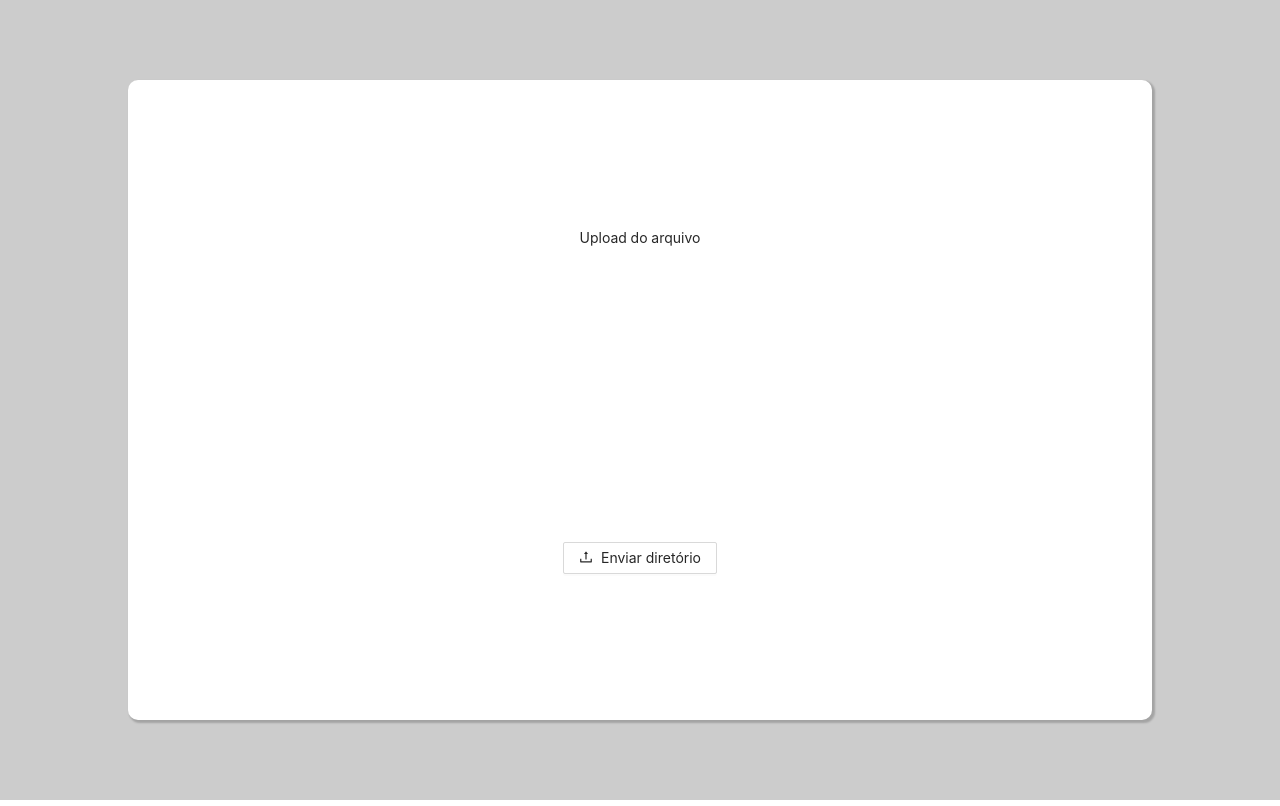
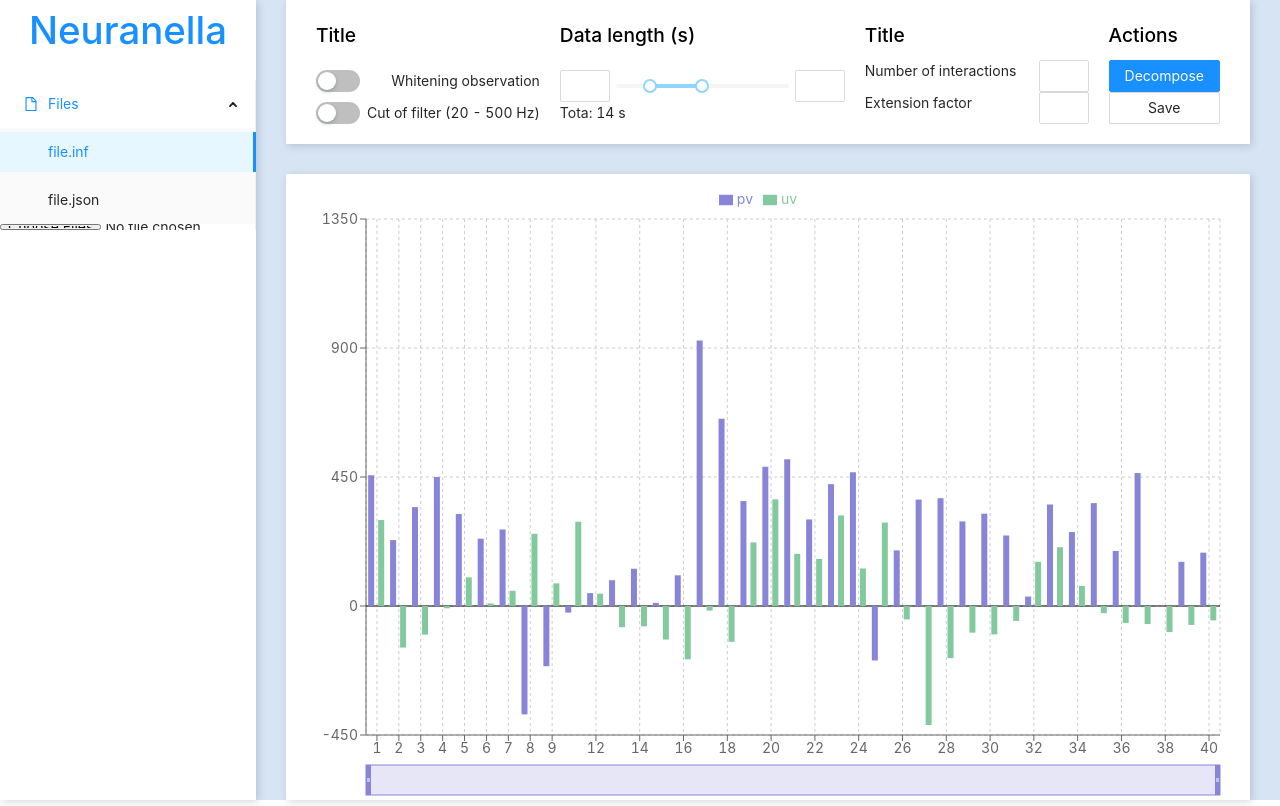
Before and after one commit to viniciusscala/neuranella-client, a React (Create React App) app: page / in a window 1280 px wide. Built offline with nearby package versions, Linux system fonts and the light colour scheme.

Commit message:
(develop): almost finish the main view

```diff
--- a/package.json
+++ b/package.json
@@ -9,6 +9,7 @@
     "react": "^17.0.2",
     "react-dom": "^17.0.2",
     "react-scripts": "4.0.3",
+    "recharts": "^2.1.0",
     "styled-components": "^5.3.0"
   },
   "scripts": {
--- a/src/App.tsx
+++ b/src/App.tsx
@@ -1,9 +1,9 @@
 import React, { ReactElement } from 'react';
-import { ViewBoilerplate } from './views';
+import { MainView } from './views';
 
 function App(): ReactElement {
   return (
-    <ViewBoilerplate />
+    <MainView />
   );
 }
 
--- /dev/null
+++ b/src/views/MainView/index.tsx
@@ -0,0 +1,178 @@
+import React, { ReactElement } from 'react';
+import {
+  Upload,
+  Button,
+  Menu,
+  Switch,
+  Slider,
+  InputNumber,
+  Row,
+  Col,
+} from 'antd';
+import {
+  FileOutlined,
+  UploadOutlined,
+} from '@ant-design/icons';
+import {
+  BarChart,
+  Bar,
+  Brush,
+  ReferenceLine,
+  XAxis,
+  YAxis,
+  CartesianGrid,
+  Tooltip,
+  Legend,
+  ResponsiveContainer,
+} from 'recharts';
+import {
+  Container,
+  SideBar,
+  Title,
+  TopMenu,
+  TopMenuSection,
+  TopMenuSectionTitle,
+  SwitchContainer,
+  SliderContainer,
+  Graphs,
+} from './styles';
+
+const { SubMenu } = Menu;
+
+const data = [
+  { name: '1', uv: 300, pv: 456 },
+  { name: '2', uv: -145, pv: 230 },
+  { name: '3', uv: -100, pv: 345 },
+  { name: '4', uv: -8, pv: 450 },
+  { name: '5', uv: 100, pv: 321 },
+  { name: '6', uv: 9, pv: 235 },
+  { name: '7', uv: 53, pv: 267 },
+  { name: '8', uv: 252, pv: -378 },
+  { name: '9', uv: 79, pv: -210 },
+  { name: '10', uv: 294, pv: -23 },
+  { name: '12', uv: 43, pv: 45 },
+  { name: '13', uv: -74, pv: 90 },
+  { name: '14', uv: -71, pv: 130 },
+  { name: '15', uv: -117, pv: 11 },
+  { name: '16', uv: -186, pv: 107 },
+  { name: '17', uv: -16, pv: 926 },
+  { name: '18', uv: -125, pv: 653 },
+  { name: '19', uv: 222, pv: 366 },
+  { name: '20', uv: 372, pv: 486 },
+  { name: '21', uv: 182, pv: 512 },
+  { name: '22', uv: 164, pv: 302 },
+  { name: '23', uv: 316, pv: 425 },
+  { name: '24', uv: 131, pv: 467 },
+  { name: '25', uv: 291, pv: -190 },
+  { name: '26', uv: -47, pv: 194 },
+  { name: '27', uv: -415, pv: 371 },
+  { name: '28', uv: -182, pv: 376 },
+  { name: '29', uv: -93, pv: 295 },
+  { name: '30', uv: -99, pv: 322 },
+  { name: '31', uv: -52, pv: 246 },
+  { name: '32', uv: 154, pv: 33 },
+  { name: '33', uv: 205, pv: 354 },
+  { name: '34', uv: 70, pv: 258 },
+  { name: '35', uv: -25, pv: 359 },
+  { name: '36', uv: -59, pv: 192 },
+  { name: '37', uv: -63, pv: 464 },
+  { name: '38', uv: -91, pv: -2 },
+  { name: '39', uv: -66, pv: 154 },
+  { name: '40', uv: -50, pv: 186 },
+];
+
+function MainView(): ReactElement {
+  const handleFileSelected = (e: any): void => {
+    const files = Array.from(e.target.files);
+    console.log('files:', files);
+  };
+
+  return (
+    <Container>
+      <SideBar>
+        <Title>Neuranella</Title>
+        <Menu
+          // eslint-disable-next-line @typescript-eslint/no-empty-function
+          onClick={() => { }}
+          style={{ width: 256 }}
+          defaultSelectedKeys={['1']}
+          defaultOpenKeys={['sub1']}
+          mode="inline"
+        >
+          <SubMenu key="sub1" icon={<FileOutlined />} title="Files">
+            <Menu.Item key="1">file.inf</Menu.Item>
+            <Menu.Item key="2">file.json</Menu.Item>
+          </SubMenu>
+          <input onChange={handleFileSelected} type="file" multiple />
+        </Menu>
+      </SideBar>
+      <TopMenu>
+        <TopMenuSection>
+          <TopMenuSectionTitle>Title</TopMenuSectionTitle>
+          <SwitchContainer>
+            <Switch />
+            Whitening observation
+          </SwitchContainer>
+          <SwitchContainer>
+            <Switch />
+            Cut of filter (20 - 500 Hz)
+          </SwitchContainer>
+        </TopMenuSection>
+        <TopMenuSection>
+          <TopMenuSectionTitle>Data length (s)</TopMenuSectionTitle>
+          <Row>
+            <SliderContainer>
+              <InputNumber style={{ width: '50px' }} />
+              <Slider range={{ draggableTrack: true }} defaultValue={[20, 50]} />
+              <InputNumber style={{ width: '50px' }} />
+            </SliderContainer>
+            Tota: 14 s
+          </Row>
+        </TopMenuSection>
+        <TopMenuSection>
+          <TopMenuSectionTitle>Title</TopMenuSectionTitle>
+          <SwitchContainer>
+            Number of interactions
+            <InputNumber style={{ width: '50px' }} />
+          </SwitchContainer>
+          <SwitchContainer>
+            Extension factor
+            <InputNumber style={{ width: '50px' }} />
+          </SwitchContainer>
+        </TopMenuSection>
+        <TopMenuSection>
+          <TopMenuSectionTitle>Actions</TopMenuSectionTitle>
+          <Button type="primary">Decompose</Button>
+          <Button>Save</Button>
+        </TopMenuSection>
+      </TopMenu>
+      <Graphs>
+        <ResponsiveContainer width="100%" height="100%">
+          <BarChart
+            width={500}
+            height={300}
+            data={data}
+            margin={{
+              top: 5,
+              right: 30,
+              left: 20,
+              bottom: 5,
+            }}
+          >
+            <CartesianGrid strokeDasharray="3 3" />
+            <XAxis dataKey="name" />
+            <YAxis />
+            <Tooltip />
+            <Legend verticalAlign="top" wrapperStyle={{ lineHeight: '40px' }} />
+            <ReferenceLine y={0} stroke="#000" />
+            <Brush dataKey="name" height={30} stroke="#8884d8" />
+            <Bar dataKey="pv" fill="#8884d8" />
+            <Bar dataKey="uv" fill="#82ca9d" />
+          </BarChart>
+        </ResponsiveContainer>
+      </Graphs>
+    </Container>
+  );
+}
+
+export default MainView;
--- /dev/null
+++ b/src/views/MainView/styles.ts
@@ -0,0 +1,76 @@
+import styled from 'styled-components';
+
+const margin = '30px';
+
+export const Container = styled.section`
+  background-color: #D7E4F3;
+  height: 100vh;
+  width: 100vw;
+  display: grid;
+  grid-template-columns: 2fr ${margin} 8fr ${margin};
+  grid-template-rows: 1.5fr ${margin} 8.5fr;
+
+  & > * {
+    margin: 0;
+    -webkit-box-shadow: 2px 2px 8px 0px rgba(0,0,0,0.15);
+    box-shadow: 2px 2px 8px 0px rgba(0,0,0,0.15);
+  }
+`;
+
+export const SideBar = styled.aside`
+  background-color: white;
+  width: 100%;
+  height: 100%;
+  grid-column: 1;
+  grid-row: 1/4;
+`;
+
+export const Title = styled.h1`
+  font-family: -apple-system, BlinkMacSystemFont, 'Segoe UI', Roboto, Oxygen, Ubuntu, Cantarell, 'Open Sans', 'Helvetica Neue', sans-serif;
+  color: #1890FF;
+  font-size: 3vw;
+  text-align: center;
+`;
+
+export const TopMenu = styled.menu`
+  background-color: white;
+  width: 100%;
+  height: 100%;
+  grid-column: 3;
+  grid-row: 1;
+  display: grid;
+  grid-template-columns: 2fr 2.5fr 2fr 1fr;
+  padding: 20px;
+`;
+
+export const TopMenuSection = styled.section`
+  display: flex;
+  flex-direction: column;
+  justify-content: space-between;
+  padding: 0 10px;
+`;
+
+export const TopMenuSectionTitle = styled.h2`
+  color: black;
+  font-size: 1.5vw;
+`;
+
+export const SwitchContainer = styled.div`
+  display: flex;
+  width: 100%;
+  justify-content: space-between;
+`;
+
+export const SliderContainer = styled.div`
+  display: grid;
+  width: 100%;
+  grid-template-columns: 1fr 8fr 1fr;
+`;
+
+export const Graphs = styled.section`
+  background-color: white;
+  width: 100%;
+  height: 100%;
+  grid-column: 3;
+  grid-row: 3;
+`;
--- a/src/views/index.ts
+++ b/src/views/index.ts
@@ -1,3 +1,4 @@
 import ViewBoilerplate from './ViewBoilerplate';
+import MainView from './MainView';
 
-export { ViewBoilerplate };
+export { ViewBoilerplate, MainView };
```
Also changed, not shown: 1 other file (tests, documents, lock files or other folders).
